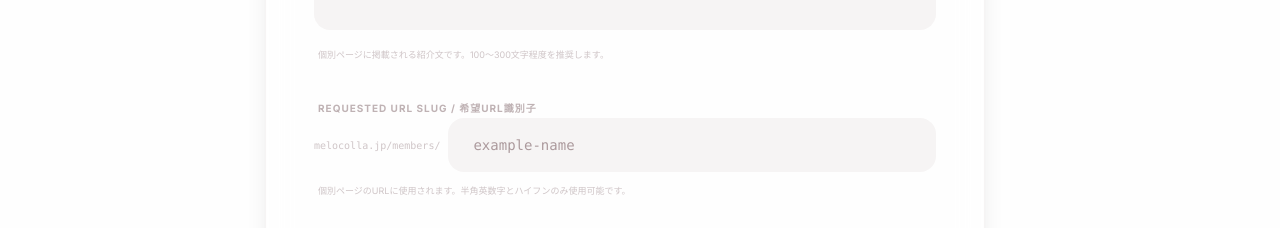
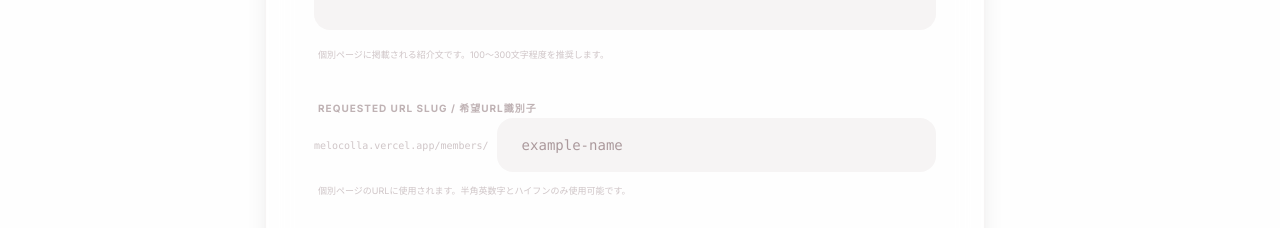
Before and after one commit to J105588/Melocolla, a Next.js app: page /members/apply in a window 1280 px wide. Shown: the part 1100-1328 px from the top of the page. Built offline with nearby package versions, Linux system fonts and the light colour scheme.

Commit message:
feat: add member application form component with dynamic SNS link fields

```diff
--- a/src/app/members/apply/ApplyForm.tsx
+++ b/src/app/members/apply/ApplyForm.tsx
@@ -28,7 +28,7 @@ export default function ApplyForm() {
 
     if (response.success) {
       setResult({ success: true, message: '申請を受け付けました。管理者が内容を確認後、登録が完了しましたらご連絡いたします。' })
-      ;(e.target as HTMLFormElement).reset()
+        ; (e.target as HTMLFormElement).reset()
       setSnsLinks([{ platform: '', url: '' }])
       window.scrollTo({ top: 0, behavior: 'smooth' })
     } else {
@@ -40,9 +40,8 @@ export default function ApplyForm() {
   return (
     <div className="bg-white/40 backdrop-blur-xl border border-brand/5 p-8 md:p-12 rounded-[2.5rem] shadow-xl relative overflow-hidden">
       {result && (
-        <div className={`mb-10 p-6 rounded-2xl flex items-start gap-4 animate-in fade-in slide-in-from-top-2 duration-500 ${
-          result.success ? 'bg-green-50 text-green-700 border border-green-100' : 'bg-red-50 text-red-700 border border-red-100'
-        }`}>
+        <div className={`mb-10 p-6 rounded-2xl flex items-start gap-4 animate-in fade-in slide-in-from-top-2 duration-500 ${result.success ? 'bg-green-50 text-green-700 border border-green-100' : 'bg-red-50 text-red-700 border border-red-100'
+          }`}>
           {result.success ? <CheckCircle2 size={20} className="mt-1 flex-shrink-0" /> : <AlertCircle size={20} className="mt-1 flex-shrink-0" />}
           <p className="text-sm font-medium leading-relaxed">{result.message}</p>
         </div>
@@ -92,7 +91,7 @@ export default function ApplyForm() {
           <div className="space-y-3">
             <label className="text-[10px] font-bold tracking-widest text-brand/40 uppercase px-1">Requested URL Slug / 希望URL識別子</label>
             <div className="flex items-center gap-2">
-              <span className="text-[10px] text-brand/30 font-mono">melocolla.jp/members/</span>
+              <span className="text-[10px] text-brand/30 font-mono">melocolla.vercel.app/members/</span>
               <input name="slug" type="text" placeholder="example-name" className="flex-1 px-6 py-4 rounded-2xl bg-brand/5 border border-transparent focus:border-accent-gold outline-none transition-all text-sm font-mono" />
             </div>
             <p className="text-[9px] text-brand/30 px-1 leading-relaxed">個別ページのURLに使用されます。半角英数字とハイフンのみ使用可能です。</p>
```
